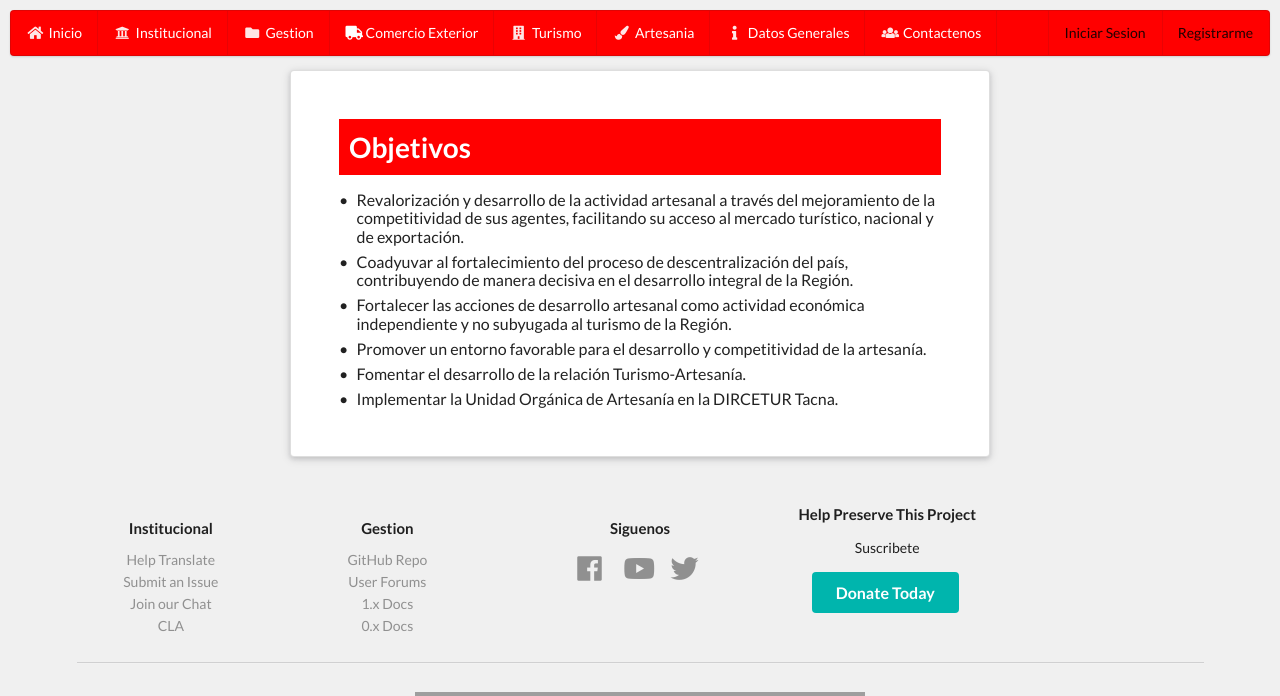
After one commit to GarySkt/cms, a PHP site: page /cms/objetivos_funciones_art in a window 1280 px wide. The commit adds this page. Shown: the top 696 px of the page. Run offline with PHP 8.4, Linux system fonts and the light colour scheme; grey boxes are pictures that could not be loaded.

Commit message:
avanzando...
anhadido artesania itms

```diff
--- a/index.php
+++ b/index.php
@@ -47,7 +47,9 @@
 			$_GET['section']=="fines"
 		){
 			require 'views/main_nav/fines.php';
-		}elseif(
+		}
+//-----------------------COMERCIO EXTERIOR------------------------//
+		elseif(
 			isset($_GET['section']) &&
 			$_GET['section']=="cx"
 		){
@@ -68,6 +70,13 @@
 		){
 			require 'views/main_nav/cx/sectores_exportacion.php';
 		}
+//-----------------------ARTESANIA------------------------//
+		elseif(
+			isset($_GET['section']) &&
+			$_GET['section']=="objetivos_funciones_art"
+		){
+			require 'views/main_nav/art/objetivos_funciones_art.php';
+		}
 
 
 	 ?>
--- a/res/css/main.css
+++ b/res/css/main.css
@@ -126,3 +126,10 @@ body{
 .clearfix{
 	clear: both;
 }
+
+/*CX*/
+.title{
+	padding: 10px;
+	background-color: red;
+	color: white;
+}
--- /dev/null
+++ b/views/main_nav/art/objetivos_funciones_art.php
@@ -0,0 +1,13 @@
+<div class="ui raised very padded text container segment">
+	<div class="title">
+		<h1>Objetivos</h1>
+	</div>
+	<div class="ui bulleted list">
+		<div class="item">Revalorización y desarrollo de la actividad artesanal a través del mejoramiento de la competitividad de sus agentes, facilitando su acceso al mercado turístico, nacional y de exportación.</div>
+		<div class="item">Coadyuvar al fortalecimiento del proceso de descentralización del país, contribuyendo de manera decisiva en el desarrollo integral de la Región.</div>
+		<div class="item">Fortalecer las acciones de desarrollo artesanal como actividad económica independiente y no subyugada al turismo de la Región.</div>
+		<div class="item">Promover un entorno favorable para el desarrollo y competitividad de la artesanía.</div>
+		<div class="item">Fomentar el desarrollo de la relación Turismo-Artesanía.</div>
+		<div class="item">Implementar la Unidad Orgánica de Artesanía en la DIRCETUR Tacna.</div>
+	</div>
+</div>
--- a/views/nav/main_nav.php
+++ b/views/nav/main_nav.php
@@ -51,12 +51,13 @@
   <div class="ui simple dropdown item" style="color:#FFFFFF;">
     <i class="paint brush icon"></i>Artesania
     <div class="menu">
-      <a href="#" class="item">Objetivos</a>
-      <a href="#" class="item">Funciones</a>
+      <a href="http://localhost/cms/objetivos_funciones_art" class="item">Objetivos y Funciones</a>
       <a href="#" class="item">Base legal</a>
+      <a href="https://www.mincetur.gob.pe/turismo/lineas-de-intervencion/desarrollo-de-la-artesania/reconocimientos-y-concursos/" class="item" target="_blank">Reconocimientos, Concursos y Eventos</a>
+      <a href="https://artesanosdetacna.wordpress.com/" target="_blank" class="item">Artesanos de Tacna</a>
       <a href="#" class="item">Asociaciones Artesanales</a>
       <a href="#" class="item">Lineas Artesanales</a>
-      <a href="#" class="item">Formato de solicitud de inscripcion</a>
+      <a href="#" class="item">Registro Nacional del Artesano</a>
     </div>
   </div>
   <div class="ui simple dropdown item" style="color:#FFFFFF;">
```
Also changed, not shown: views/main_nav/cx/objetivos_funciones.php (+7 -2 lines), .htaccess.
